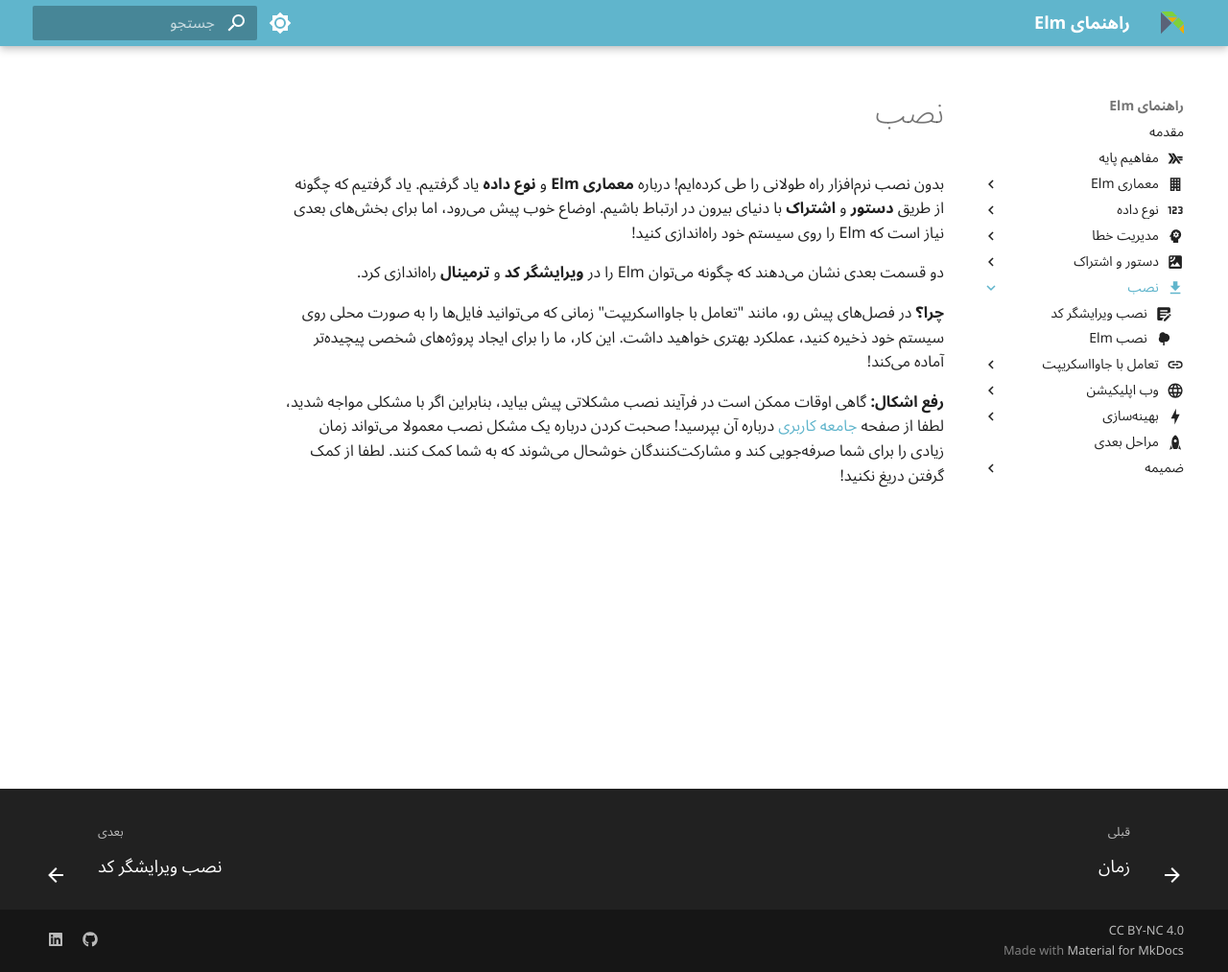
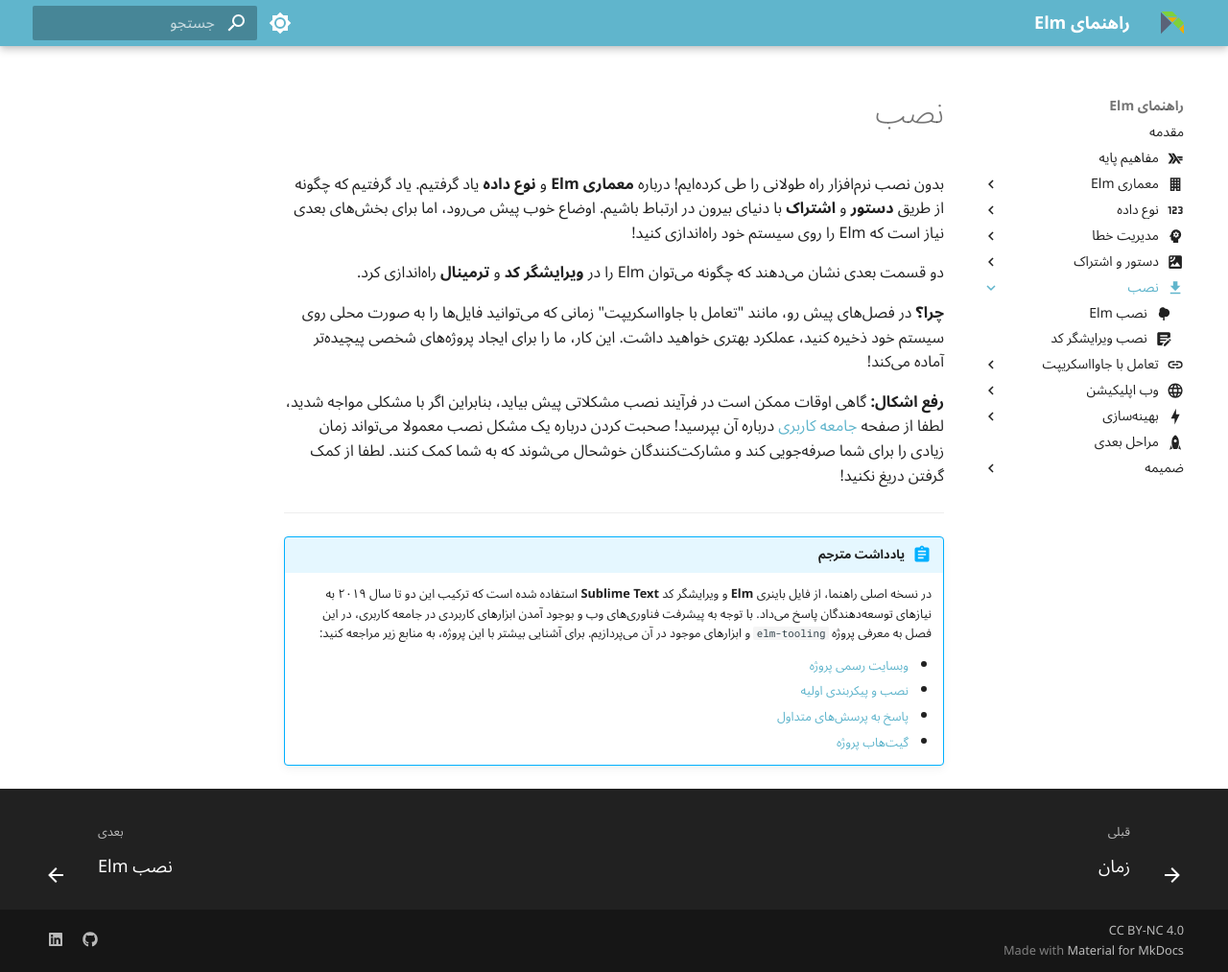
Before and after one commit to novid/guide.elm-lang.ir, an MkDocs documentation site: the page built from docs/install/index.md, in a window 1280 px wide and 1013 px high. Shown: the whole window at 96% size. Built offline with MkDocs 1.6.1 and Material for MkDocs 9.7.7, drawn with Linux system fonts in a browser that asks for light colours.

Commit message:
Update install chapter with translator's notes

```diff
--- a/docs/install/index.md
+++ b/docs/install/index.md
@@ -14,4 +14,19 @@ icon: material/download
 
 **رفع اشکال:** گاهی اوقات ممکن است در فرآیند نصب مشکلاتی پیش بیاید، بنابراین اگر با مشکلی مواجه شدید، لطفا از صفحه [جامعه کاربری][community]{: .external } درباره آن بپرسید! صحبت کردن درباره یک مشکل نصب معمولا می‌تواند زمان زیادی را برای شما صرفه‌جویی کند و مشارکت‌کنندگان خوشحال می‌شوند که به شما کمک کنند. لطفا از کمک گرفتن دریغ نکنید!
 
+***
+
+!!! abstract "یادداشت مترجم"
+
+	در نسخه اصلی راهنما، از فایل باینری **Elm** و ویرایشگر کد **Sublime Text** استفاده شده است که ترکیب این دو تا سال ۲۰۱۹ به نیازهای توسعه‌دهندگان پاسخ می‌داد. با توجه به پیشرفت فناوری‌های وب و بوجود آمدن ابزارهای کاربردی در جامعه کاربری، در این فصل به معرفی پروژه `elm-tooling` و ابزارهای موجود در آن می‌پردازیم. برای آشنایی بیشتر با این پروژه، به منابع زیر مراجعه کنید:
+
+	- [وبسایت رسمی پروژه][elm-tooling-cli]{: .external }
+	- [نصب و پیکربندی اولیه][elm-tooling-setup]{: .external }
+	- [پاسخ به پرسش‌های متداول][elm-tooling-faq]{: .external }
+	- [گیت‌هاب پروژه][elm-tooling-github]{: .external }
+
 [community]: https://elm-lang.org/community
+[elm-tooling-cli]: https://elm-tooling.github.io/elm-tooling-cli
+[elm-tooling-setup]: https://elm-tooling.github.io/elm-tooling-cli/getting-started
+[elm-tooling-faq]: https://elm-tooling.github.io/elm-tooling-cli/faq
+[elm-tooling-github]: https://github.com/elm-tooling
--- a/mkdocs.yml
+++ b/mkdocs.yml
@@ -103,8 +103,8 @@ nav:
     - effects/time.md
   - نصب:
     - install/index.md
+    - install/elm.md
     - install/editor.md
-    - install/elm.md
   - تعامل با جاوااسکریپت:
     - interop/index.md
     - interop/flags.md
```
Also changed, not shown: docs/install/editor.md (+10 -0 lines), docs/install/elm.md (+11 -2 lines).
